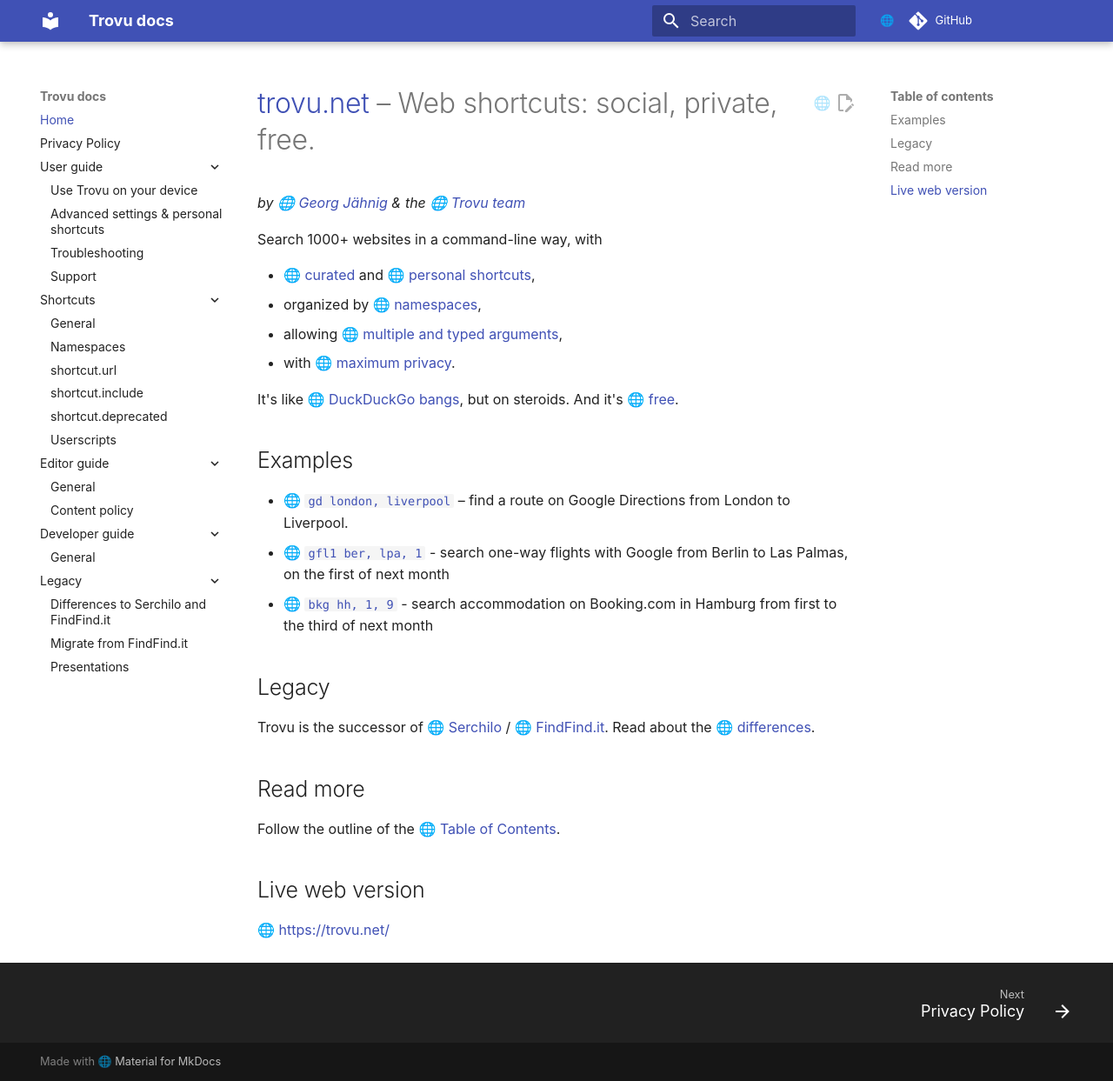
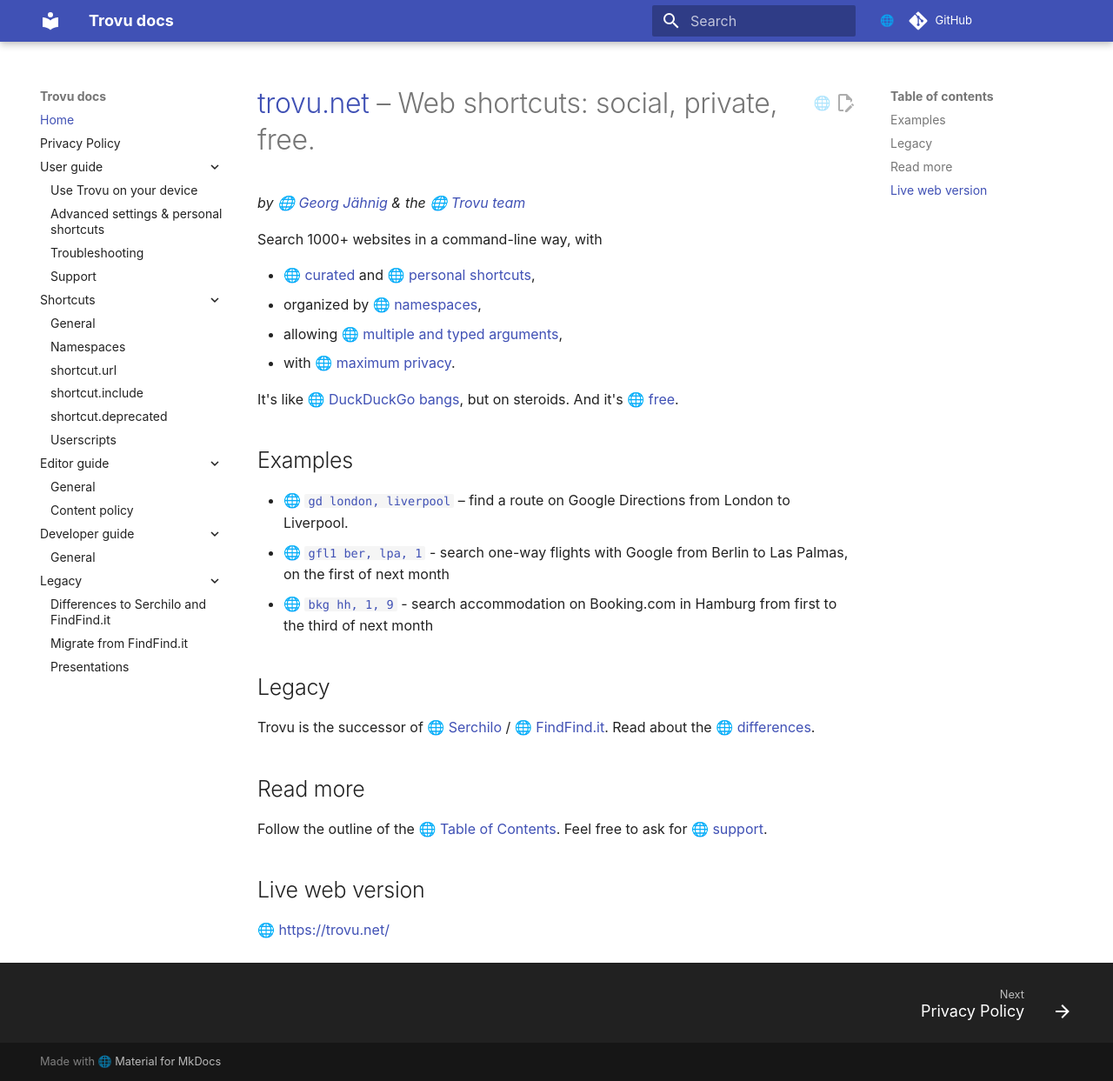
Before and after one commit to trovu/trovu, an MkDocs documentation site: the page built from docs/index.md, in a window 1280 px wide and 1243 px high. Shown: the whole window at 87% size. Built offline with MkDocs 1.6.1 and Material for MkDocs 9.7.7, drawn with Linux system fonts in a browser that asks for light colours; comment, search, counter and statistics services are not loaded.

Commit message:
Add support.

```diff
--- a/docs/index.md
+++ b/docs/index.md
@@ -23,7 +23,7 @@
 
 ## Read more
 
-Follow the outline of the [Table of Contents](https://trovu.net/docs/).
+Follow the outline of the [Table of Contents](https://trovu.net/docs/). Feel free to ask for [support](https://trovu.net/docs/users/support/).
 
 ## Live web version
 
```
